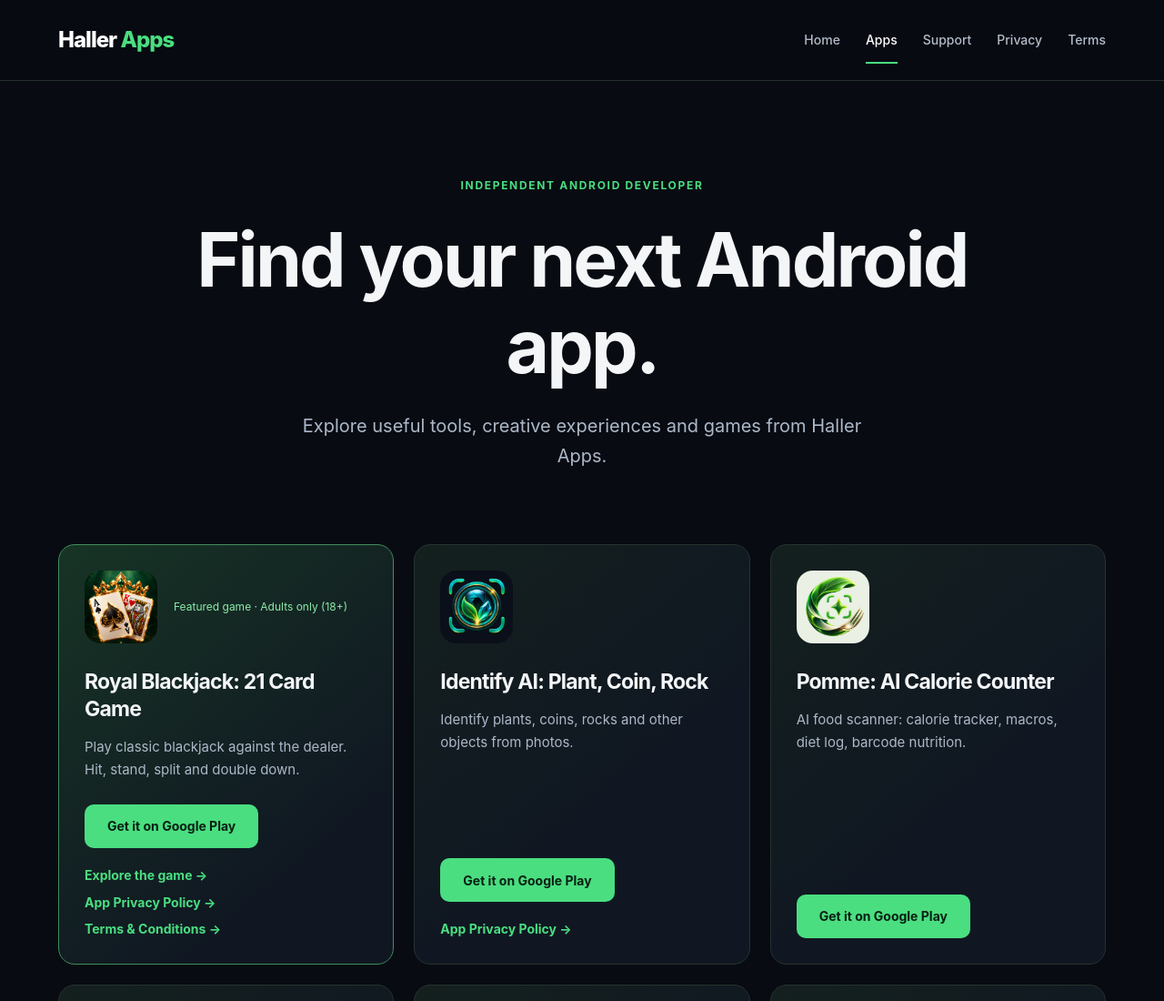
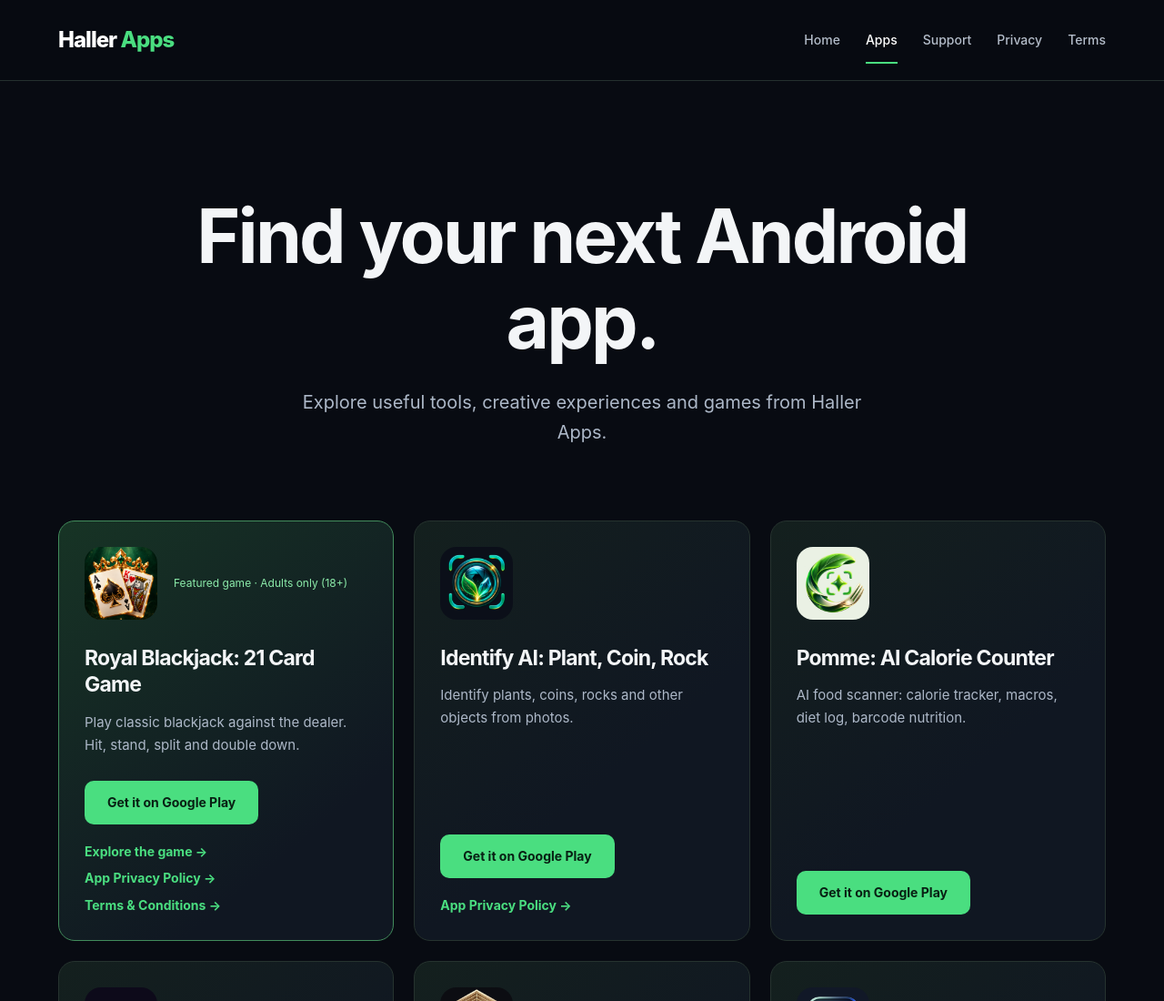
Before and after one commit to salim-hub/hallerapps.com, a plain HTML site: page apps/index.html in a window 1280 px wide. Shown: the top 1100 px of the page at 91% size. Drawn offline with Linux system fonts and the light colour scheme.

Commit message:
chore(ui): remove unnecessary eyebrow label from hero sections

```diff
--- a/apps/index.html
+++ b/apps/index.html
@@ -33,7 +33,6 @@
 </header>
 <main id="main">
 <section class="hero">
-<span class="eyebrow">Independent Android developer</span>
 <h1>Find your next Android app.</h1>
 <p>Explore useful tools, creative experiences and games from Haller Apps.</p>
 </section>
```
Also changed, not shown: index.html (+0 -1 lines).
